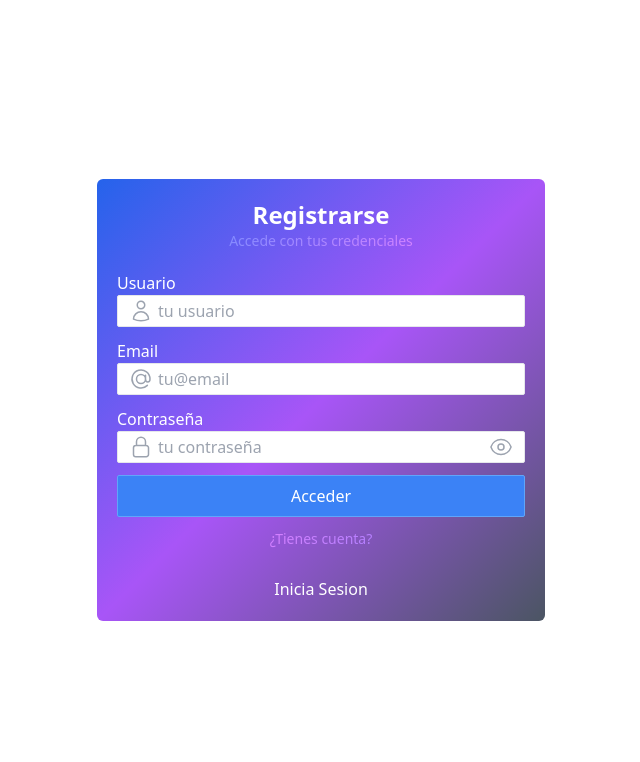
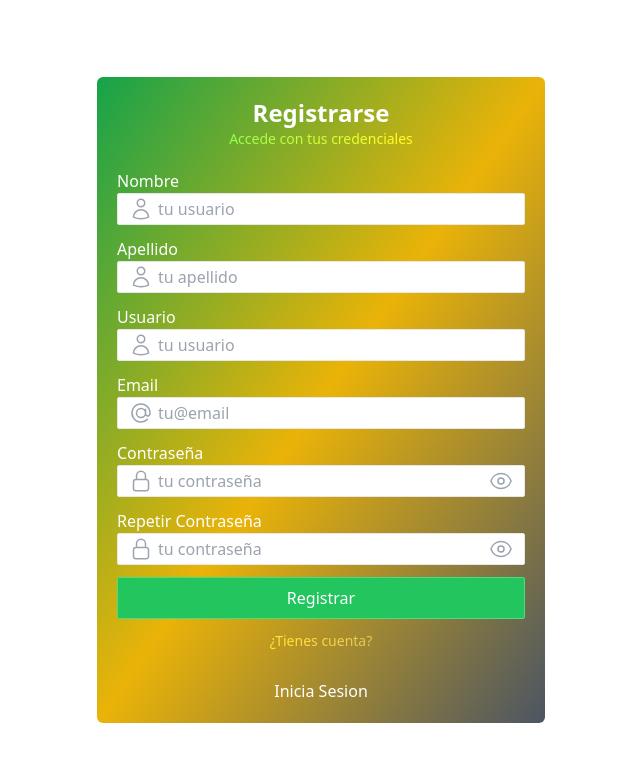
Before and after one commit to javana24/Credenciales-Angular, an Angular app: page /register in a window 1280 px wide. Shown: the top 762 px of the page, without its empty margins (319-959 px from the left). Built offline with nearby package versions, Linux system fonts and the light colour scheme.

Commit message:
Cambio en el html y mas requirimientos den el register

```diff
--- a/src/app/pages/login/login.component.html
+++ b/src/app/pages/login/login.component.html
@@ -1,6 +1,6 @@
 <div class="min-h-screen flex justify-center items-center">
   <div
-    class="rounded-md max-w-md w-full bg-gradient-to-br from-blue-600 via-purple-500 to-gray-600"
+  class="rounded-md max-w-md w-full bg-gradient-to-br from-green-600 via-yellow-500 to-gray-600"
   >
     <h1 class="mt-5 text-center text-white text-2xl font-bold">
       Iniciar sesión
@@ -104,7 +104,7 @@
         }
       </div>
       <button
-        class="rounded-sm mb-3 w-full px-4 py-2 font-medium bg-blue-500 hover:bg-blue-600 border border-blue-400 text-white"
+        class="rounded-sm mb-3 w-full px-4 py-2 font-medium bg-green-500 hover:bg-green-600 border border-green-400 text-white"
         type="submit"
       >
         Acceder
--- a/src/app/pages/register/register.component.html
+++ b/src/app/pages/register/register.component.html
@@ -1,6 +1,6 @@
 <div class="min-h-screen flex justify-center items-center">
   <div
-    class="rounded-md max-w-md w-full bg-gradient-to-br from-blue-600 via-purple-500 to-gray-600"
+  class="rounded-md max-w-md w-full bg-gradient-to-br from-green-600 via-yellow-500 to-gray-600"
   >
     <h1 class="mt-5 text-center text-white text-2xl font-bold">Registrarse</h1>
     <p class="mb-5 text-gray-600 text-sm mix-blend-color-dodge text-center">
@@ -8,6 +8,86 @@
     </p>
 
     <form class="px-5" [formGroup]="formRegister" (ngSubmit)="onSubmit()">
+
+
+      <div class="mb-3">
+        <label class="block text-white" for="usuario">Nombre</label>
+        <div class="relative">
+          <span class="text-gray-400 absolute left-3 top-1/2 -translate-y-1/2">
+            <svg
+              xmlns="http://www.w3.org/2000/svg"
+              fill="none"
+              viewBox="0 0 24 24"
+              stroke-width="1.5"
+              stroke="currentColor"
+              class="size-6"
+            >
+              <path
+                stroke-linecap="round"
+                stroke-linejoin="round"
+                d="M15.75 6a3.75 3.75 0 1 1-7.5 0 3.75 3.75 0 0 1 7.5 0ZM4.501 20.118a7.5 7.5 0 0 1 14.998 0A17.933 17.933 0 0 1 12 21.75c-2.676 0-5.216-.584-7.499-1.632Z"
+              />
+            </svg>
+          </span>
+
+          <input
+            id="name"
+            name="name"
+            autocomplete="family-name"
+            formControlName="usuario"
+            placeholder="tu usuario"
+            class="px-10 h-8 rounded-sm border w-full"
+            type="text"
+          />
+        </div>
+
+        @if (formRegister.controls.usuario.touched &&
+        formRegister.controls.usuario.errors) {
+        <span class="text-red-500 mt-3 mix-blend-color-dodge">
+          {{ getError("name") }}
+        </span>
+        }
+      </div>
+
+      <div class="mb-3">
+        <label class="block text-white" for="usuario">Apellido</label>
+        <div class="relative">
+          <span class="text-gray-400 absolute left-3 top-1/2 -translate-y-1/2">
+            <svg
+              xmlns="http://www.w3.org/2000/svg"
+              fill="none"
+              viewBox="0 0 24 24"
+              stroke-width="1.5"
+              stroke="currentColor"
+              class="size-6"
+            >
+              <path
+                stroke-linecap="round"
+                stroke-linejoin="round"
+                d="M15.75 6a3.75 3.75 0 1 1-7.5 0 3.75 3.75 0 0 1 7.5 0ZM4.501 20.118a7.5 7.5 0 0 1 14.998 0A17.933 17.933 0 0 1 12 21.75c-2.676 0-5.216-.584-7.499-1.632Z"
+              />
+            </svg>
+          </span>
+
+          <input
+            id="username"
+            name="username"
+            autocomplete="family-name"
+            formControlName="usuario"
+            placeholder="tu apellido"
+            class="px-10 h-8 rounded-sm border w-full"
+            type="text"
+          />
+        </div>
+
+        @if (formRegister.controls.usuario.touched &&
+        formRegister.controls.usuario.errors) {
+        <span class="text-red-500 mt-3 mix-blend-color-dodge">
+          {{ getError("surname") }}
+        </span>
+        }
+      </div>
+
       <div class="mb-3">
         <label class="block text-white" for="usuario">Usuario</label>
         <div class="relative">
@@ -147,11 +227,73 @@
         }
       </div>
 
+      <div class="mb-3">
+        <label class="block text-white" for="password">Repetir Contraseña</label>
+        <div class="relative">
+          <span class="text-gray-400 absolute left-3 top-1/2 -translate-y-1/2">
+            <svg
+              xmlns="http://www.w3.org/2000/svg"
+              fill="none"
+              viewBox="0 0 24 24"
+              stroke-width="1.5"
+              stroke="currentColor"
+              class="size-6"
+            >
+              <path
+                stroke-linecap="round"
+                stroke-linejoin="round"
+                d="M16.5 10.5V6.75a4.5 4.5 0 1 0-9 0v3.75m-.75 11.25h10.5a2.25 2.25 0 0 0 2.25-2.25v-6.75a2.25 2.25 0 0 0-2.25-2.25H6.75a2.25 2.25 0 0 0-2.25 2.25v6.75a2.25 2.25 0 0 0 2.25 2.25Z"
+              />
+            </svg>
+          </span>
+
+          <input
+            id="password"
+            name="password"
+            formControlName="password"
+            autocomplete="current-password"
+            placeholder="tu contraseña"
+            class="px-10 h-8 w-full rounded-sm border"
+            type="password"
+          />
+
+          <span class="text-gray-400 absolute right-3 top-1/2 -translate-y-1/2">
+            <svg
+              xmlns="http://www.w3.org/2000/svg"
+              fill="none"
+              viewBox="0 0 24 24"
+              stroke-width="1.5"
+              stroke="currentColor"
+              class="size-6"
+            >
+              <path
+                stroke-linecap="round"
+                stroke-linejoin="round"
+                d="M2.036 12.322a1.012 1.012 0 0 1 0-.639C3.423 7.51 7.36 4.5 12 4.5c4.638 0 8.573 3.007 9.963 7.178.07.207.07.431 0 .639C20.577 16.49 16.64 19.5 12 19.5c-4.638 0-8.573-3.007-9.963-7.178Z"
+              />
+              <path
+                stroke-linecap="round"
+                stroke-linejoin="round"
+                d="M15 12a3 3 0 1 1-6 0 3 3 0 0 1 6 0Z"
+              />
+            </svg>
+          </span>
+        </div>
+
+        @if (formRegister.controls.password.touched &&
+        formRegister.controls.password.errors) {
+        <span class="text-red-500 mt-3 mix-blend-color-dodge">
+          {{ getError("repitPassword") }}
+        </span>
+        }
+      </div>
+
+
       <button
-        class="rounded-sm mb-3 w-full px-4 py-2 font-medium bg-blue-500 hover:bg-blue-600 border border-blue-400 text-white"
+        class="rounded-sm mb-3 w-full px-4 py-2 font-medium bg-green-500 hover:bg-green-600 border border-green-400 text-white"
         type="submit"
       >
-        Acceder
+        Registrar
       </button>
 
       <p class="mb-5 text-gray-600 text-sm mix-blend-color-dodge text-center text-bold">
--- a/src/app/pages/register/register.component.ts
+++ b/src/app/pages/register/register.component.ts
@@ -54,6 +54,19 @@ export class RegisterComponent {
 
   getError(control: string) {
     switch (control) {
+
+      case 'name':
+        if (this.formRegister.controls.usuario.errors?.['required'])
+          return 'El campo nombre es requerido';
+        break;
+
+
+      case 'surname':
+        if (this.formRegister.controls.usuario.errors?.['required'])
+          return 'El campo apellido es requerido';
+        break;
+
+
       case 'usuario':
         if (this.formRegister.controls.usuario.errors?.['required'])
           return 'El campo usuario es requerido';
@@ -71,6 +84,11 @@ export class RegisterComponent {
           return 'El campo contraseña es requerido';
         break;
 
+      case 'repitPassword':
+        if (this.formRegister.controls.password.errors?.['required'])
+          return 'El campo Repetir Contraseña es requerido';
+        break;
+
       default:
         return '';
     }
```
